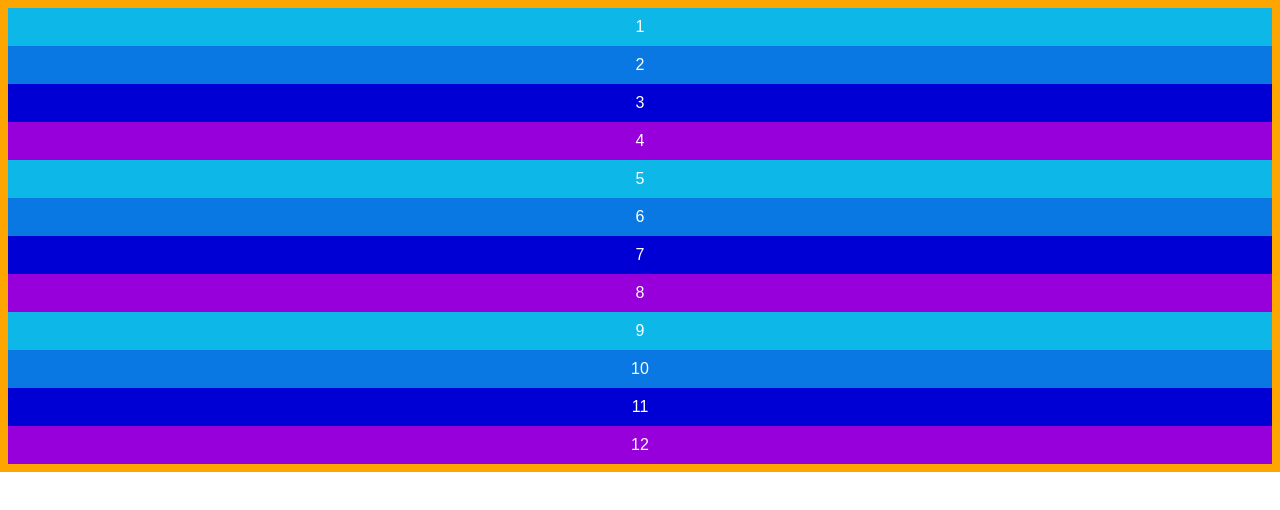
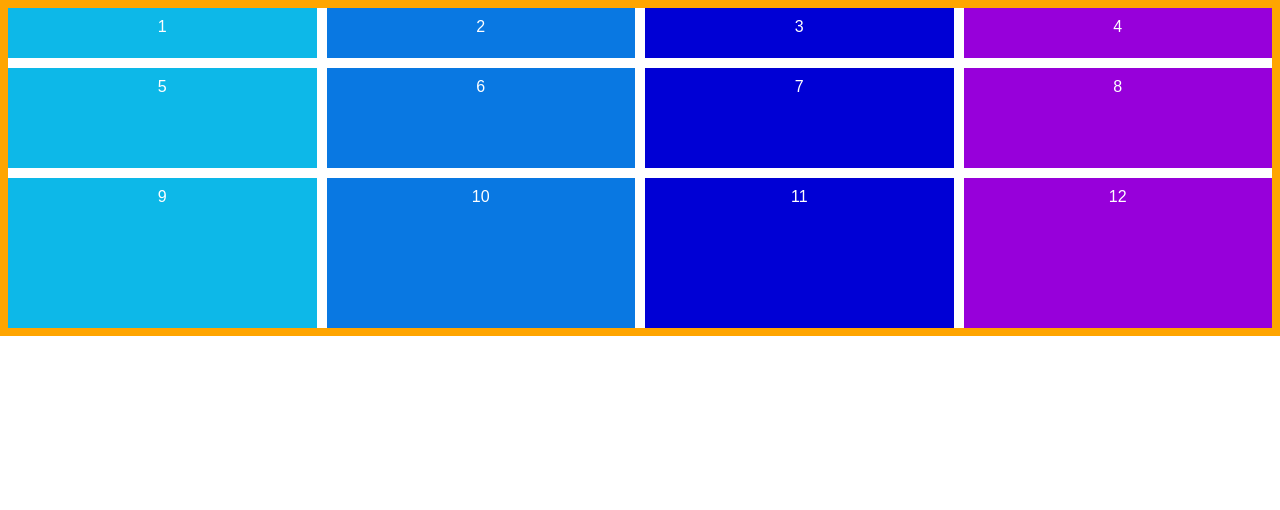
Before and after one commit to brewchetta/flexbox-grid-july-2026, a plain HTML site: page Grid Intro/index.html in a window 1280 px wide. Drawn offline with Linux system fonts and the light colour scheme.

Commit message:
through 3A

```diff
--- a/Grid Intro/css/main.css
+++ b/Grid Intro/css/main.css
@@ -1,3 +1,37 @@
+/* GRID STYLING */
+
+.container {
+	display: grid;
+
+	/* setting up a series of columns + rows */
+
+	/* create 3 columns of different widths */
+	/* grid-template-columns: 50px 100px 150px; */
+
+	/* fr is a unit that divides up the space (excluding absolute units like px) */
+	/* 2fr would take 2x the space as 1fr... 3fr would take 3x the space as 1fr */
+	/* grid-template-columns: 1fr 1fr 2fr; */
+
+	/* repeat allows us to create identical column/row sizes quickly */
+	/* grid-template-columns: 1fr 1fr 1fr 1fr; */
+	grid-template-columns: repeat(4, 1fr);
+
+	/* create 3 rows of different widths */
+	grid-template-rows: 50px 100px 150px;
+
+	/* do new items get added in the direction of a new row or a new column? */
+	/* in this case additional rows get added */
+	grid-auto-flow: row;
+
+	/* any overflow (extra) items will be 200px tall in a new row */
+	grid-auto-rows: 200px;
+
+	/* gap is the distance between each item */
+	gap: 10px;
+}
+
+/* PREVIOUS STYLING */
+
 *, *::before, *::after {
 	box-sizing: border-box;
 }
```
